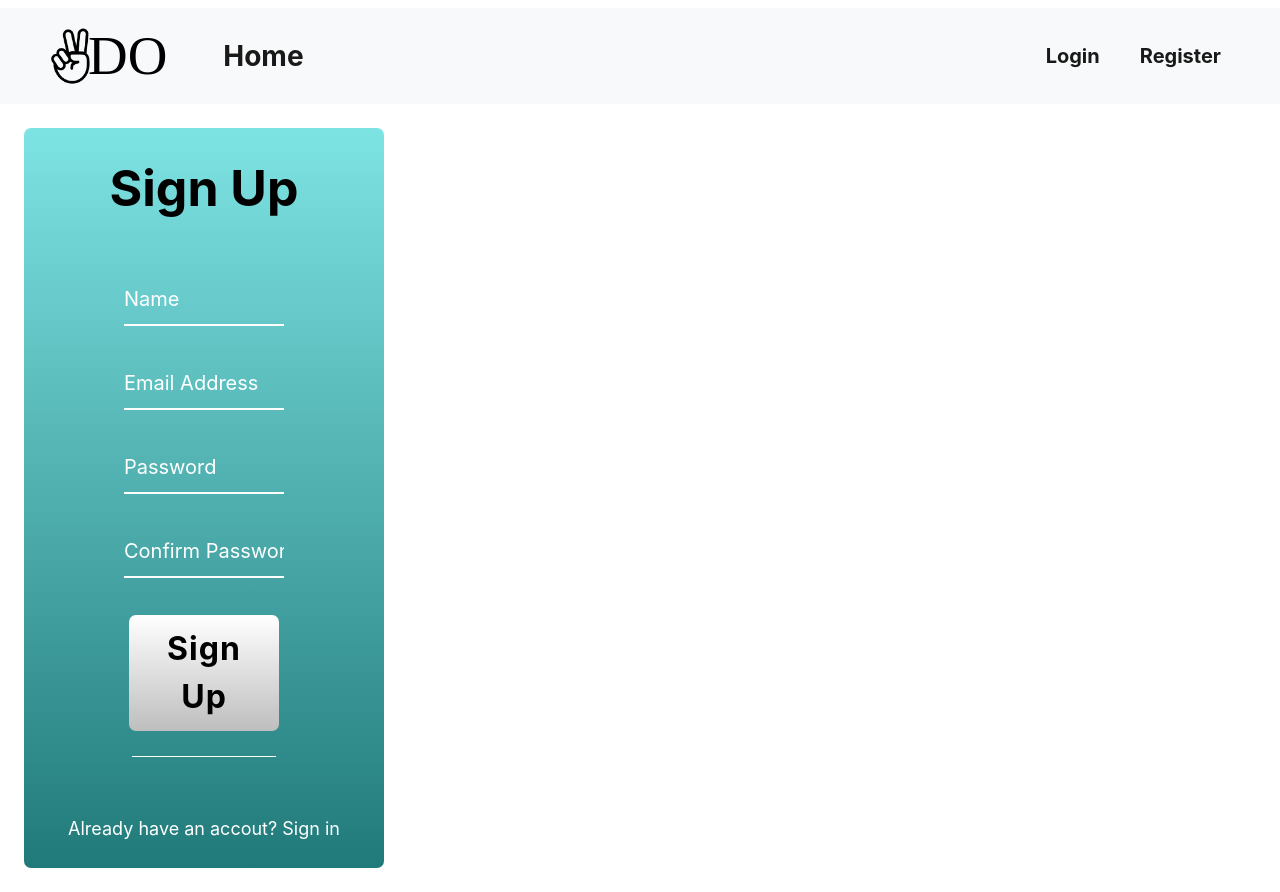
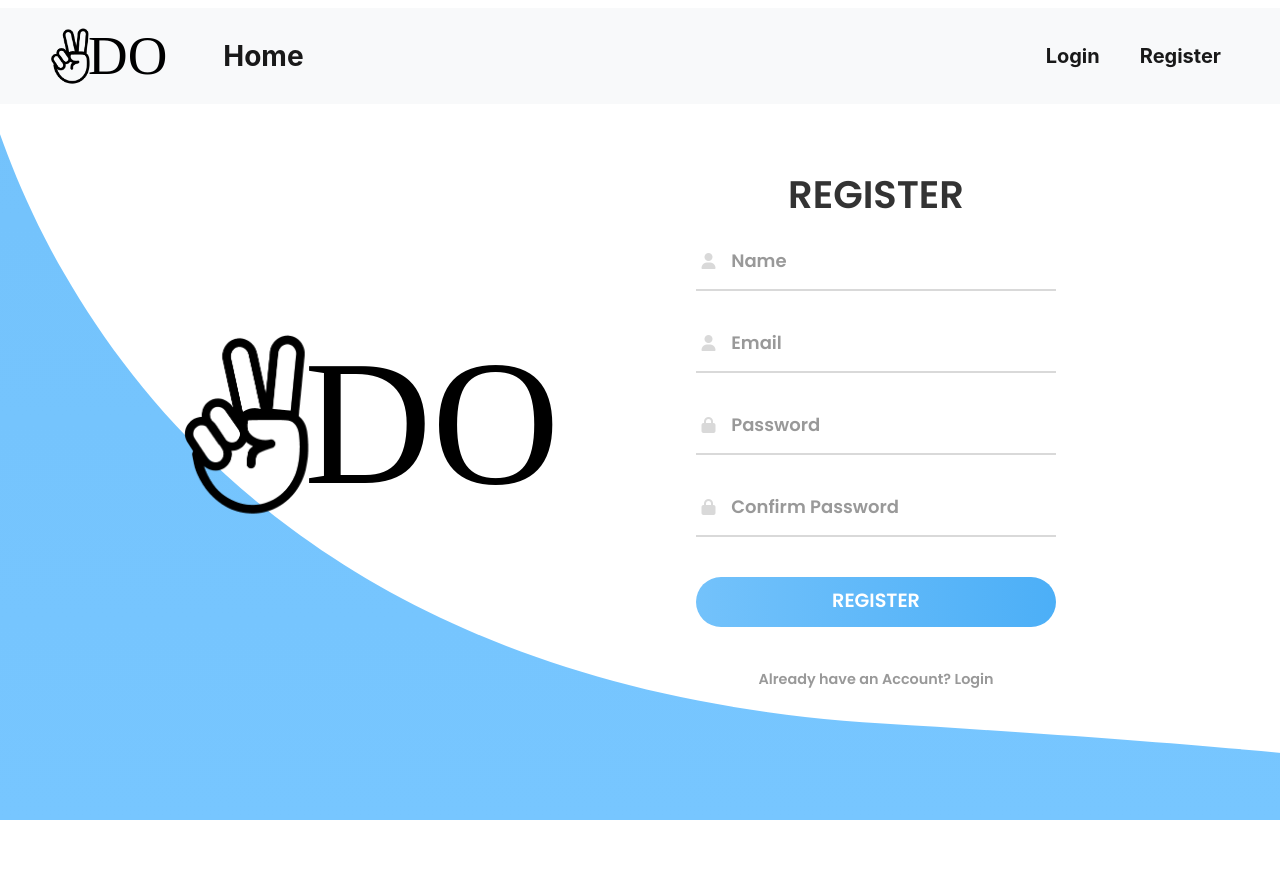
Before and after one commit to varsubham/Todo-Do, a React (Create React App) app in the folder todo-frontend/: page /register in a window 1280 px wide. After the commit the page ends 800 px from the top, so only its background shows below. Built offline with nearby package versions, Linux system fonts and the light colour scheme.

Commit message:
updated register design

```diff
--- a/todo-frontend/src/components/Login.js
+++ b/todo-frontend/src/components/Login.js
@@ -82,7 +82,7 @@ class Login extends React.Component{
                         <div class="login-content">
                             <form onSubmit = {this.onSubmit}>
                                 <img src={avatar1}/>
-                                <h2 class="title">Welcome</h2>
+                                <h2 class="title">Login</h2>
                                 <div class="input-div one">
                                 <div class="i">
                                         <i class="fas fa-user"></i>
@@ -102,7 +102,7 @@ class Login extends React.Component{
                                 </div>
                                 </div>
                                 <input type="submit" class="btn2" value="Login"/>
-                                <p>Don't have an account? <a href="#">Sign Up</a></p>
+                                <p>Don't have an account? <Link to = "/register">Sign Up</Link></p>
                             </form>
                         </div>
                     </div>
--- a/todo-frontend/src/components/Register.js
+++ b/todo-frontend/src/components/Register.js
@@ -6,6 +6,9 @@ import { connect } from "react-redux";
 import { registerUser } from "../actions/authActions";
 import classnames from "classnames";
 import NavBar from './NavBar';
+const avatar1 = require('./img/avatar1.svg');
+const bg3 = require('./img/bg3.svg');
+const wave = require('./img/wave.svg');
 class Register extends React.Component{
     constructor(){
         super();
@@ -21,8 +24,24 @@ class Register extends React.Component{
     }
     componentDidMount(){
         //If logged in user navigates to register page
-        if(this.props.auth.isAuthenticated)
+        if(this.props.auth.isAuthenticated){
             this.props.history.push('/main');
+        }
+            const inputs = document.querySelectorAll(".input2");
+            function addcl(){
+                let parent = this.parentNode.parentNode;
+                parent.classList.add("focus");
+            }
+            function remcl(){
+                let parent = this.parentNode.parentNode;
+                if(this.value == ""){
+                    parent.classList.remove("focus");
+                }
+            }
+            inputs.forEach(input => {
+                input.addEventListener("focus", addcl);
+                input.addEventListener("blur", remcl);
+            });
     }
     componentWillReceiveProps(nextProps) {
         if (nextProps.errors) {
@@ -53,36 +72,56 @@ class Register extends React.Component{
         return (
             <div>
                 <NavBar/>
-                <form className = "contact" onSubmit = {this.onSumbit}>
-                    <div className="details">
-                        <div className="red-bg">
-                            <h1 style = {{color: "black", paddingTop: "30px", fontWeight: "bold", fontSize: "50px"}}>Sign Up</h1>
-                            <div className="form">
-                                <div className="inputbox">
-                                    <input className={classnames("", {invalid: errors.name})} error = {errors.name} type="text" name = "name" value = {this.state.name} onChange = {this.onChangeListner} id="name" placeholder="Name"/>
+                    <img class="wave" src={wave}/>
+                    <div class="container2">
+                        <div class="img2">
+                            <img src={bg3}/>
+                        </div>
+                        <div class="login-content">
+                            <form onSubmit = {this.onSumbit}>
+                                {/* <img src={avatar1}/> */}
+                                <h2 class="title">Register</h2>
+                                <div class="input-div one">
+                                <div class="i">
+                                        <i class="fas fa-user"></i>
                                 </div>
-                                <div className="inputbox">
-                                    <input className={classnames("", {invalid: errors.email})} error = {errors.email} type="text" name = "username" value = {this.state.username} onChange = {this.onChangeListner} id="email" placeholder="Email Address"/>
+                                <div class="div">
+                                        <h5>Name</h5>
+                                        <input autoComplete="no" className={classnames("", {invalid: errors.name})} error = {errors.name} type="text" name = "name" value = {this.state.name} onChange = {this.onChangeListner} id="name" class="input2"/>
                                 </div>
-                                <div className="inputbox">
-                                    <input className={classnames("", {invalid: errors.password})} error = {errors.password} type="password" name = "password" value = {this.state.password} onChange = {this.onChangeListner} id="password1" placeholder="Password"/>
                                 </div>
-                                <div className="inputbox">
-                                    <input className={classnames("", {invalid: errors.password2})} error = {errors.password2} type="password" name = "password2" value = {this.state.password2} onChange = {this.onChangeListner} id="password2" placeholder="Confirm Password"/>
+                                <div class="input-div one">
+                                <div class="i">
+                                        <i class="fas fa-user"></i>
                                 </div>
-
-                                <div className="inputbox1">
-                                    <button className="button-main" type = "submit" style = {{backgroundImage: "linear-gradient(#ffffff, #bebebe)", width: "fit-content", padding: "10px 30px"}} ><span style= {{color: "black", fontSize: "xx-large", fontWeight: "bold"}}>Sign Up</span></button>
+                                <div class="div">
+                                        <h5>Email</h5>
+                                        <input className={classnames("", {invalid: errors.email})} error = {errors.email} type="text" name = "username" value = {this.state.username} onChange = {this.onChangeListner} id="email" class="input2"/>
                                 </div>
-                                <div style = {{borderBottom: "1px solid white", width: "90%", margin: "auto", paddingTop: "20px"}}></div>
-                            </div>
-
-                            <div style ={{padding: "10px"}}>
-                            <p style = {{color: "white", fontSize: "18px"}}>Already have an accout? <Link to = '/login' style = {{color: "white"}}>Sign in</Link></p>
-                            </div>
+                                </div>
+                                <div class="input-div pass">
+                                <div class="i">
+                                        <i class="fas fa-lock"></i>
+                                </div>
+                                <div class="div">
+                                        <h5>Password</h5>
+                                        <input className={classnames("", {invalid: errors.password})} error = {errors.password} type="password" name = "password" value = {this.state.password} onChange = {this.onChangeListner} id="password1" class="input2"/>
+                                </div>
+                                </div>
+                                <div class="input-div pass">
+                                <div class="i">
+                                        <i class="fas fa-lock"></i>
+                                </div>
+                                <div class="div">
+                                        <h5>Confirm Password</h5>
+                                        <input className={classnames("", {invalid: errors.password2})} error = {errors.password2} type="password" name = "password2" value = {this.state.password2} onChange = {this.onChangeListner} id="password2" class="input2"/>
+                                </div>
+                                </div>
+                                <input type="submit" class="btn2" value="Register"/>
+                                <p>Already have an Account? <Link to = '/login'>Login</Link></p>
+                            </form>
                         </div>
                     </div>
-                </form>
             </div>
         )
     }
--- a/todo-frontend/src/components/login.css
+++ b/todo-frontend/src/components/login.css
@@ -49,7 +49,7 @@ form{
 	margin: 15px 0;
 	color: #333;
 	text-transform: uppercase;
-	font-size: 2.9rem;
+	font-size: 2.4rem;
 }
 
 .login-content .input-div{
@@ -195,7 +195,7 @@ form{
 	}
 
 	.login-content h2{
-        font-size: 2.4rem;
+        font-size: 1.9rem;
         margin: 8px 0;
 	}
 
```
